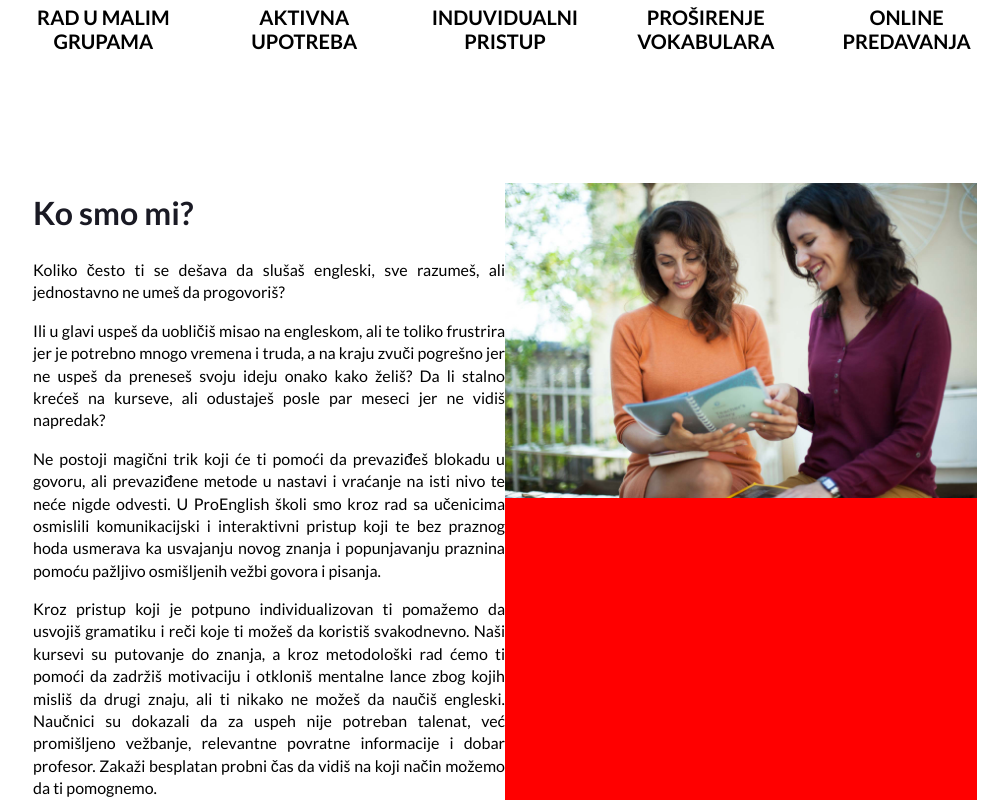
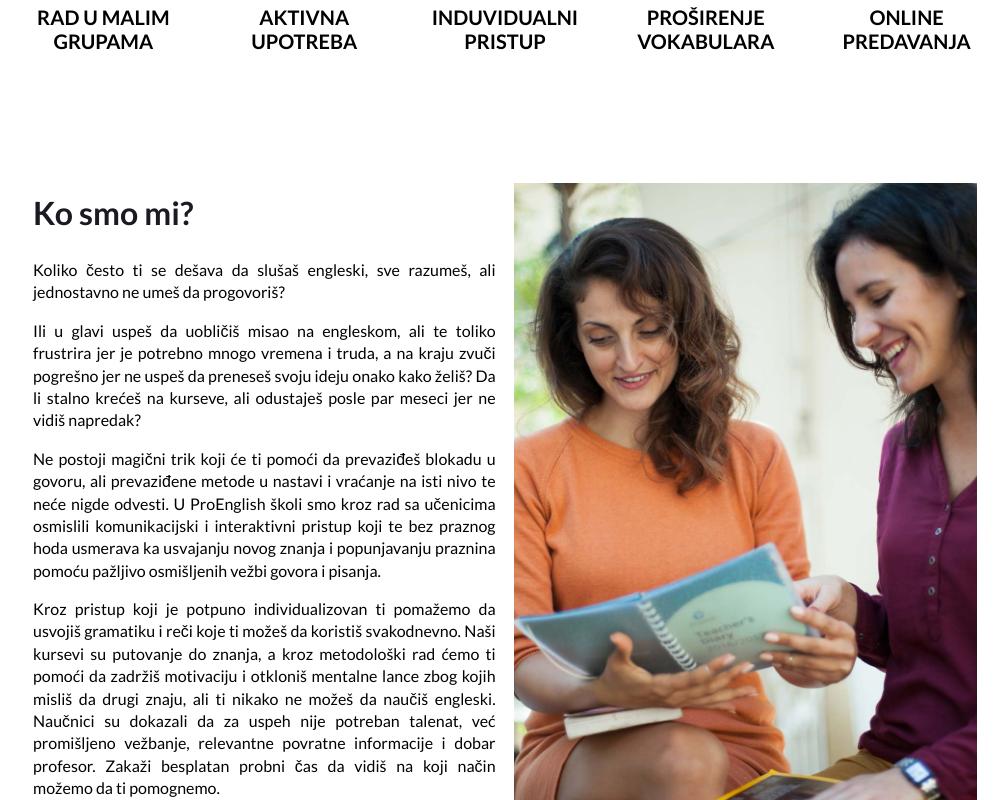
Before and after one commit to Dejan85/proenglish-refactor, a React (Vite) app: page /onama in a window 1280 px wide. Shown: the part 919-1719 px from the top of the page, without its empty margins (135-1143 px from the left). Built offline with nearby package versions, Linux system fonts and the light colour scheme.

Commit message:
created lazy-load image ui component

```diff
--- a/src/components/ui/content-container/styles.scss
+++ b/src/components/ui/content-container/styles.scss
@@ -1,5 +1,6 @@
 .content-container {
   display: flex;
+  justify-content: space-between;
   width: 100%;
   margin-top: 15rem;
 }
@@ -8,11 +9,9 @@
   display: flex;
   flex-direction: column;
   align-items: flex-start;
-  width: 50%;
+  width: 49%;
 }
 
 .image-side {
-  // display: flex;
-  width: 50%;
-  background: red;
+  width: 49%;
 }
--- a/src/components/ui/image/Image.tsx
+++ b/src/components/ui/image/Image.tsx
@@ -12,7 +12,12 @@ const Image = (props: ImageProps) => {
 
   return (
     <Wrapper className={className}>
-      <LazyLoadImage alt={alt} src={src} width={"100%"} />
+      <LazyLoadImage
+        alt={alt}
+        src={src}
+        useIntersectionObserver={true}
+        width={"100%"}
+      />
     </Wrapper>
   );
 };
--- a/src/components/ui/image/styles.scss
+++ b/src/components/ui/image/styles.scss
@@ -1,3 +1,9 @@
 .image {
-  //   width: 100%;
+  display: flex;
+  height: 100%;
+  background: red;
+
+  img {
+    object-fit: cover;
+  }
 }
--- a/src/components/ui/image/types.ts
+++ b/src/components/ui/image/types.ts
@@ -1,5 +1,4 @@
 export interface ImageProps {
-    // children?: JSX.Element | JSX.Element[];
     alt: string;
     src: string;
 }
```
